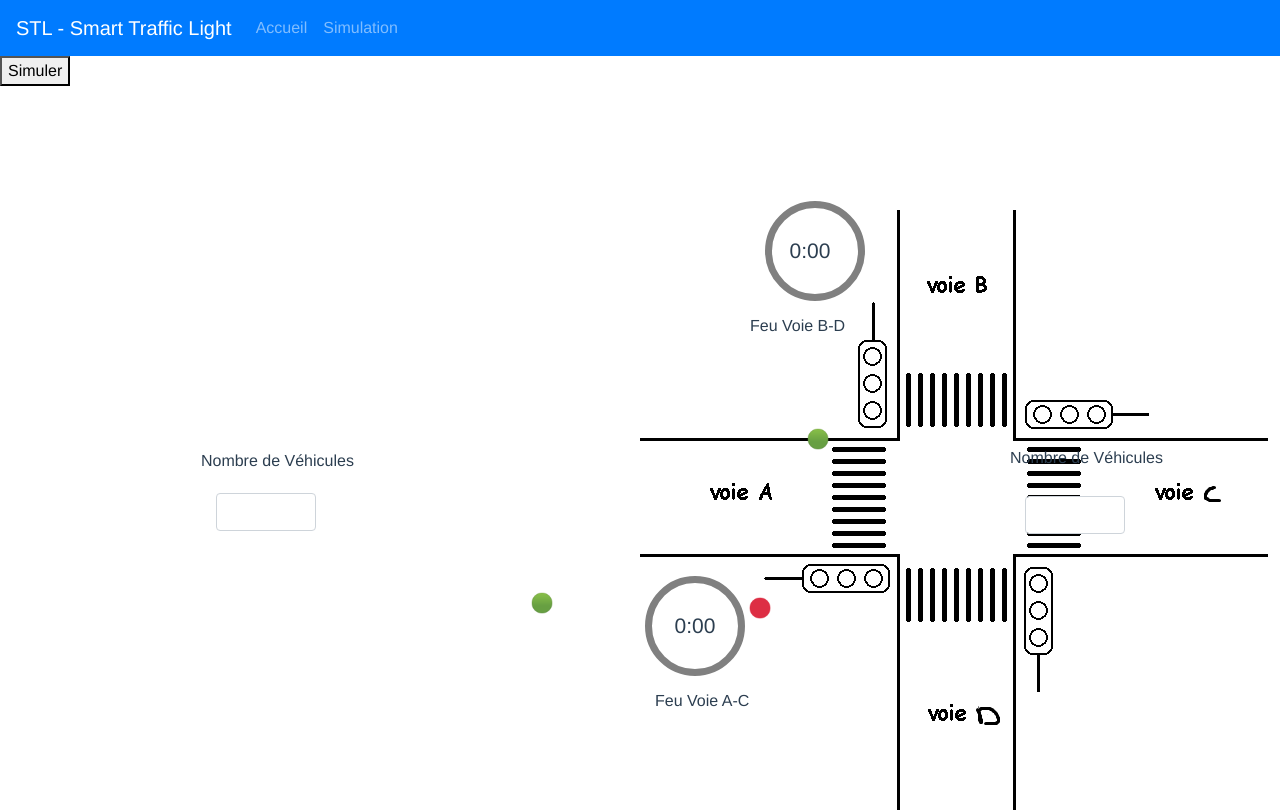
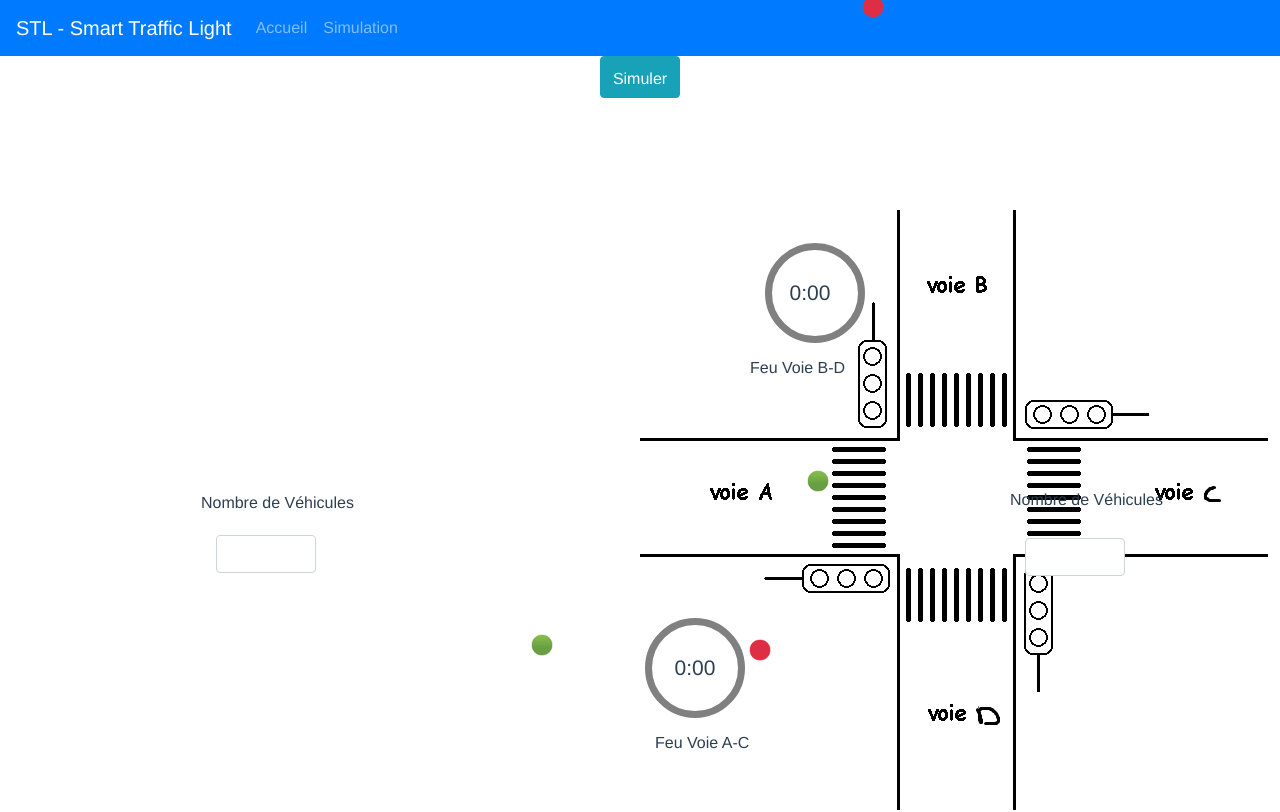
Before and after one commit to LxyFlorian/ia-epsi, a Vue app: page /form in a window 1280 px wide. Shown: the top 812 px of the page. Built offline with nearby package versions, Linux system fonts and the light colour scheme.

Commit message:
button simuler : css

```diff
--- a/src/components/Form.vue
+++ b/src/components/Form.vue
@@ -1,6 +1,8 @@
 <template>
   <div>
-    <button class="simulate" @click="getTiming">Simuler</button>
+    <b-button variant="info" class="simulate" @click="getTiming"
+      >Simuler</b-button
+    >
 
     <b-form inline class="form">
       <!--/////////////////////////////////////////// AC PART /////////////////////////////////////////// -->
@@ -275,7 +277,7 @@ export default {
         solid: true,
       });
     },
-    getTimming: function() {
+    getTiming: function() {
       if (this.carsA && this.carsD && this.carsB && this.carsC) {
         HTTP.get(
           "/feu?a=" +
@@ -484,6 +486,10 @@ export default {
 }
 
 .simulate {
-  position: absolute;
+  float: center;
+  margin-left: auto;
+  margin-right: auto;
+  display: flex;
+  padding-top: 10px;
 }
 </style>
```
